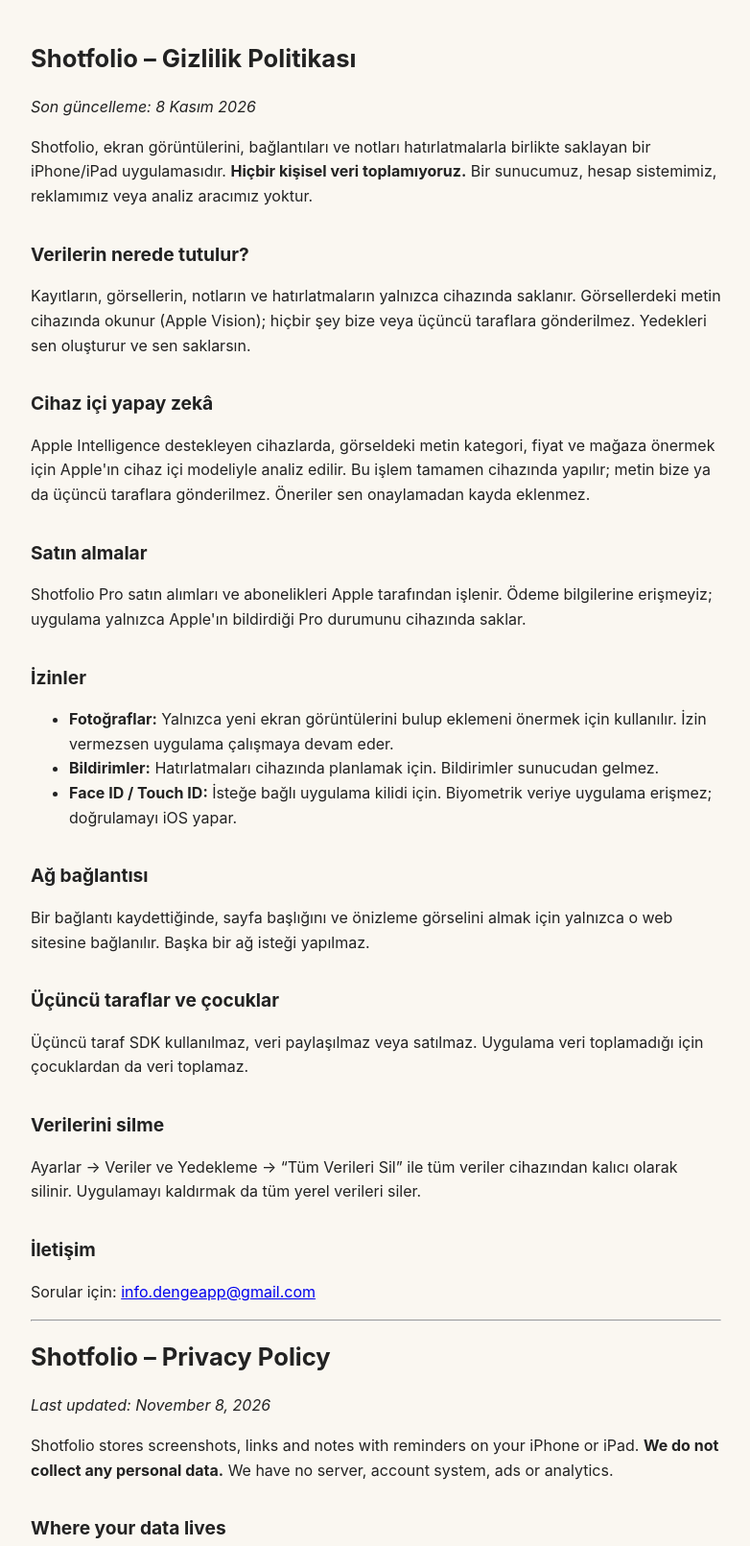
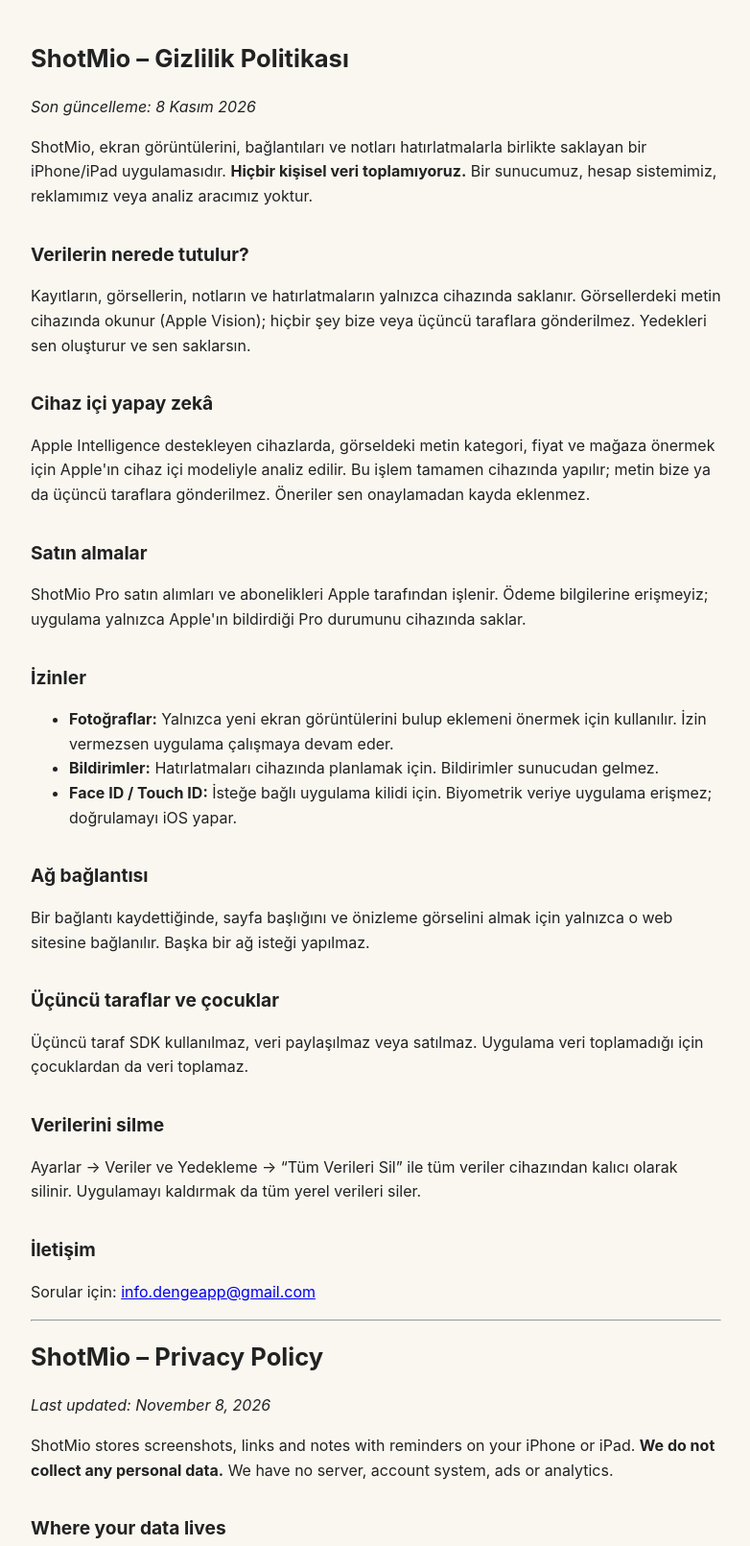
Before and after one commit to ulusaraco/shotfolio-site, a plain HTML site: page privacy.html in a window 1280 px wide. Shown: the top 1611 px of the page at 96% size, without its empty margins (248-1030 px from the left). Drawn offline with Linux system fonts and the light colour scheme.

Commit message:
Rename app to ShotMio
Co-Authored-By: Claude Opus 5.5 <noreply@anthropic.com>

```diff
--- a/privacy.html
+++ b/privacy.html
@@ -3,7 +3,7 @@
 <head>
 <meta charset="utf-8">
 <meta name="viewport" content="width=device-width, initial-scale=1">
-<title>Shotfolio – Gizlilik Politikası / Privacy Policy</title>
+<title>ShotMio – Gizlilik Politikası / Privacy Policy</title>
 <style>
 body{font:16px/1.6 -apple-system,system-ui,sans-serif;max-width:720px;margin:0 auto;padding:24px 16px;color:#222;background:#faf7f1}
 h1{font-size:1.6rem}h2{margin-top:2rem;font-size:1.2rem}
@@ -11,15 +11,15 @@ h1{font-size:1.6rem}h2{margin-top:2rem;font-size:1.2rem}
 </style>
 </head>
 <body>
-<h1>Shotfolio – Gizlilik Politikası</h1>
+<h1>ShotMio – Gizlilik Politikası</h1>
 <p><em>Son güncelleme: 8 Kasım 2026</em></p>
-<p>Shotfolio, ekran görüntülerini, bağlantıları ve notları hatırlatmalarla birlikte saklayan bir iPhone/iPad uygulamasıdır. <strong>Hiçbir kişisel veri toplamıyoruz.</strong> Bir sunucumuz, hesap sistemimiz, reklamımız veya analiz aracımız yoktur.</p>
+<p>ShotMio, ekran görüntülerini, bağlantıları ve notları hatırlatmalarla birlikte saklayan bir iPhone/iPad uygulamasıdır. <strong>Hiçbir kişisel veri toplamıyoruz.</strong> Bir sunucumuz, hesap sistemimiz, reklamımız veya analiz aracımız yoktur.</p>
 <h2>Verilerin nerede tutulur?</h2>
 <p>Kayıtların, görsellerin, notların ve hatırlatmaların yalnızca cihazında saklanır. Görsellerdeki metin cihazında okunur (Apple Vision); hiçbir şey bize veya üçüncü taraflara gönderilmez. Yedekleri sen oluşturur ve sen saklarsın.</p>
 <h2>Cihaz içi yapay zekâ</h2>
 <p>Apple Intelligence destekleyen cihazlarda, görseldeki metin kategori, fiyat ve mağaza önermek için Apple'ın cihaz içi modeliyle analiz edilir. Bu işlem tamamen cihazında yapılır; metin bize ya da üçüncü taraflara gönderilmez. Öneriler sen onaylamadan kayda eklenmez.</p>
 <h2>Satın almalar</h2>
-<p>Shotfolio Pro satın alımları ve abonelikleri Apple tarafından işlenir. Ödeme bilgilerine erişmeyiz; uygulama yalnızca Apple'ın bildirdiği Pro durumunu cihazında saklar.</p>
+<p>ShotMio Pro satın alımları ve abonelikleri Apple tarafından işlenir. Ödeme bilgilerine erişmeyiz; uygulama yalnızca Apple'ın bildirdiği Pro durumunu cihazında saklar.</p>
 <h2>İzinler</h2>
 <ul>
 <li><strong>Fotoğraflar:</strong> Yalnızca yeni ekran görüntülerini bulup eklemeni önermek için kullanılır. İzin vermezsen uygulama çalışmaya devam eder.</li>
@@ -35,15 +35,15 @@ h1{font-size:1.6rem}h2{margin-top:2rem;font-size:1.2rem}
 <h2>İletişim</h2>
 <p>Sorular için: <a href="mailto:info.dengeapp@gmail.com">info.dengeapp@gmail.com</a></p>
 <hr>
-<h1>Shotfolio – Privacy Policy</h1>
+<h1>ShotMio – Privacy Policy</h1>
 <p><em>Last updated: November 8, 2026</em></p>
-<p>Shotfolio stores screenshots, links and notes with reminders on your iPhone or iPad. <strong>We do not collect any personal data.</strong> We have no server, account system, ads or analytics.</p>
+<p>ShotMio stores screenshots, links and notes with reminders on your iPhone or iPad. <strong>We do not collect any personal data.</strong> We have no server, account system, ads or analytics.</p>
 <h2>Where your data lives</h2>
 <p>Your memories, images, notes and reminders are stored only on your device. Text in images is read on-device (Apple Vision); nothing is sent to us or to third parties. Backups are created and kept by you.</p>
 <h2>On-device AI</h2>
 <p>On devices that support Apple Intelligence, text in your images is analyzed by Apple's on-device model to suggest a category, price and store. This happens entirely on your device; the text is never sent to us or to third parties. Suggestions are only added to a memory after you approve them.</p>
 <h2>Purchases</h2>
-<p>Shotfolio Pro purchases and subscriptions are processed by Apple. We never see your payment details; the app only stores the Pro status Apple reports, on your device.</p>
+<p>ShotMio Pro purchases and subscriptions are processed by Apple. We never see your payment details; the app only stores the Pro status Apple reports, on your device.</p>
 <h2>Permissions</h2>
 <ul>
 <li><strong>Photos:</strong> Only used to find new screenshots and suggest adding them. The app works without this permission.</li>
```
Also changed, not shown: index.html (+2 -2 lines), support.html (+5 -5 lines).
